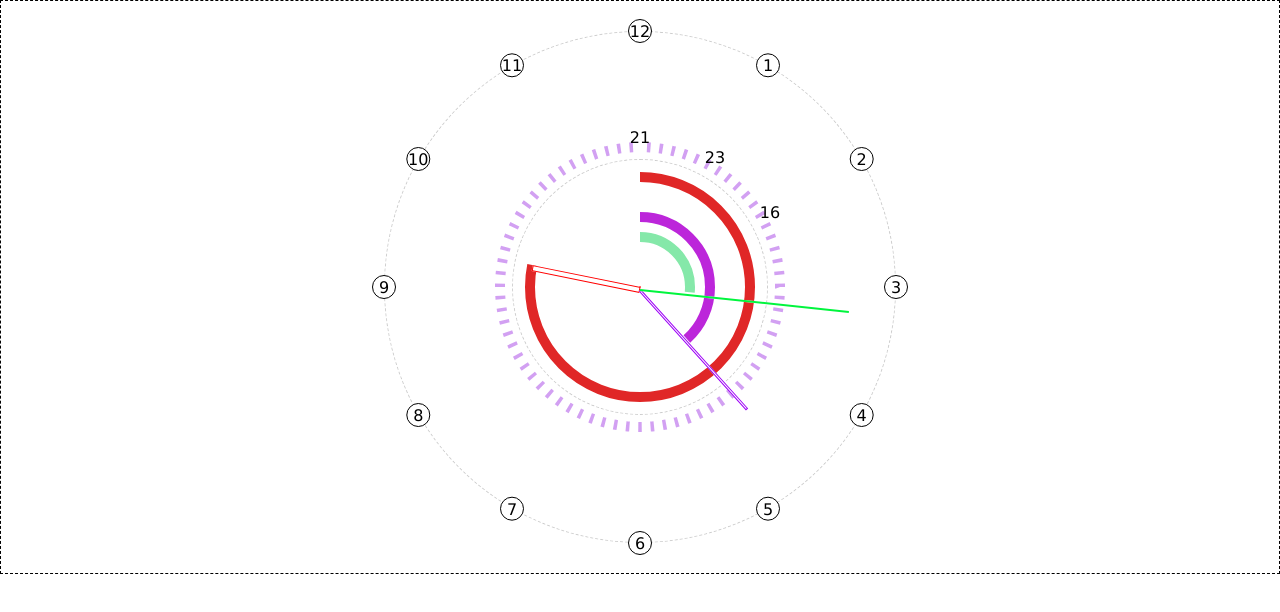
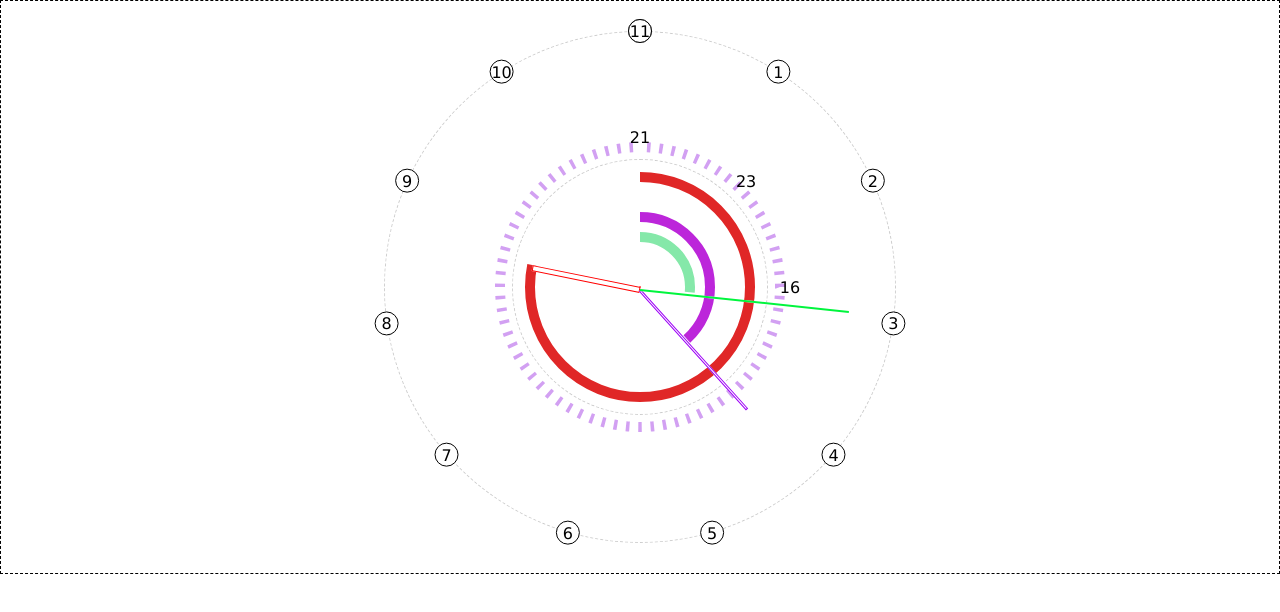
Before and after one commit to zumerlab/orbit, a plain HTML site: page examples/watch.html in a window 1280 px wide. Drawn offline with nearby package versions, Linux system fonts and the light colour scheme; files that its build step writes are made by us from their sources.

Commit message:
Fix arc angle calc

```diff
--- a/src/_radial-grid.scss
+++ b/src/_radial-grid.scss
@@ -47,9 +47,9 @@
 
  }
 
- @for $i from $min-items through $max-items {
+ @for $i from $min-items  through $max-items {
    .items-#{$i}>.item {
-     --angle: calc((var(--arc) / #{$i})  * var(--direction));
+     --angle: calc((var(--arc) / #{$i - 1})  * var(--direction));
    }
  }
 
```
